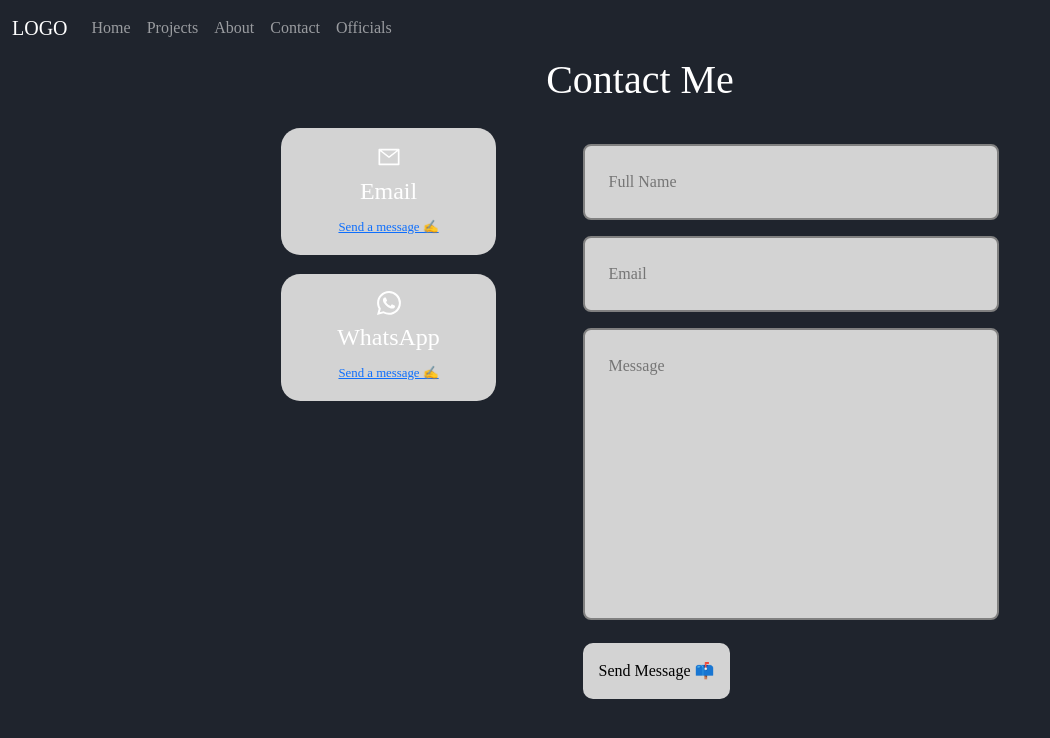
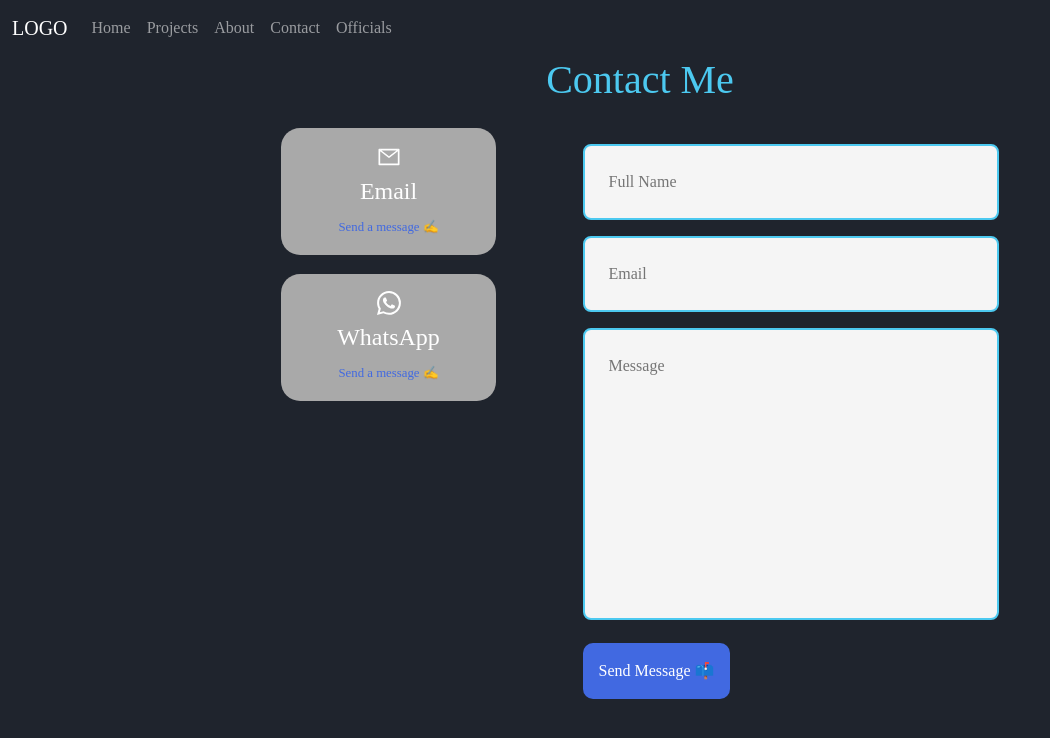
Before and after one commit to yegonkimutai/Happy-faces, a React (Create React App) app: page /contact in a window 1280 px wide. Shown: the top 738 px of the page, without its empty margins (0-1050 px from the left). Built offline with nearby package versions, Linux system fonts and the light colour scheme; a web font is replaced by a local one.

Commit message:
:construction: Update contact section

```diff
--- a/src/style/Contact.css
+++ b/src/style/Contact.css
@@ -14,6 +14,7 @@
     font-size: 2.5rem;
     margin-bottom: 1.5rem;
     text-align: center;
+    color: var(--main-color);
   }
 
   .contact-options {
@@ -23,7 +24,7 @@
   }
 
   .contact-option {
-    background: lightgray;
+    background: darkgray;
     padding: 1rem;
     border-radius: 1.2rem;
     text-align: center;
@@ -44,6 +45,8 @@
   .contact-option a {
     display: inline-block;
     font-size: 0.8rem;
+    color: var(--second-main);
+    text-decoration: none;
   }
 
   input,
@@ -51,8 +54,8 @@
     width: 100%;
     padding: 1.5rem;
     border-radius: 0.5rem;
-    background: lightgray;
-    border: 2px solid grey;
+    background: whitesmoke;
+    border: 2px solid var(--main-color);
     resize: none;
     margin-top: 1rem;
   }
@@ -61,11 +64,12 @@
     padding: 1rem;
     margin-top: 1rem;
     border-radius: 10px;
-    background-color: lightgray;
+    background-color: var(--second-main);
+    color: var(--text-color);
   }
 
 .form-btn:hover {
-    background-color: lightblue;
+    background-color: var(--main-color);
     transition: 0.5s;
   }
 
```
